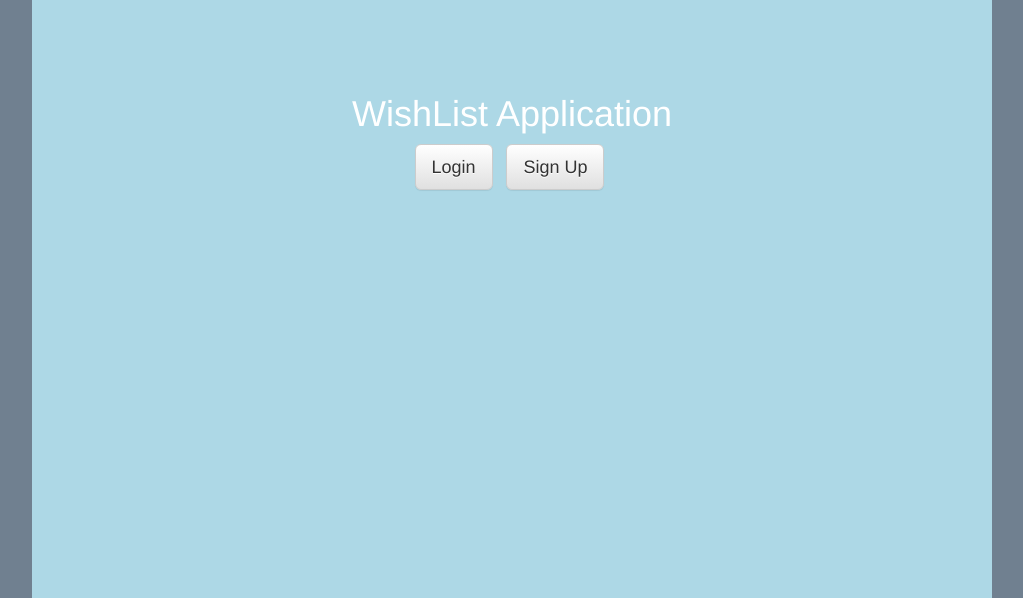
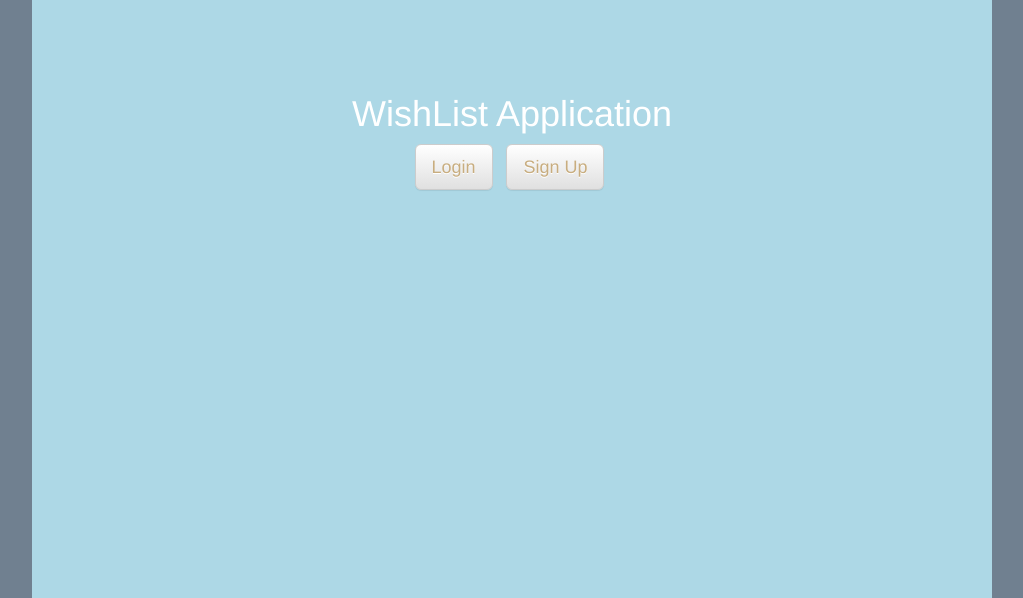
Before and after one commit to ShaqGrant/info3180-project3, a Flask app: page / in a window 1280 px wide. Shown: the part 101-699 px from the top of the page, without its empty margins (128-1151 px from the left). Run offline with Flask 2, Linux system fonts and the light colour scheme; some libraries are stand-ins or nearby versions.

Commit message:
finishing touches

```diff
--- a/app/static/css/main.css
+++ b/app/static/css/main.css
@@ -11,6 +11,10 @@
 .text-center{
     color:White;
     font-family: Helvetica;
+}
+
+.btn{
+    color:#C8AD7F;
 }
 
 body{
```
